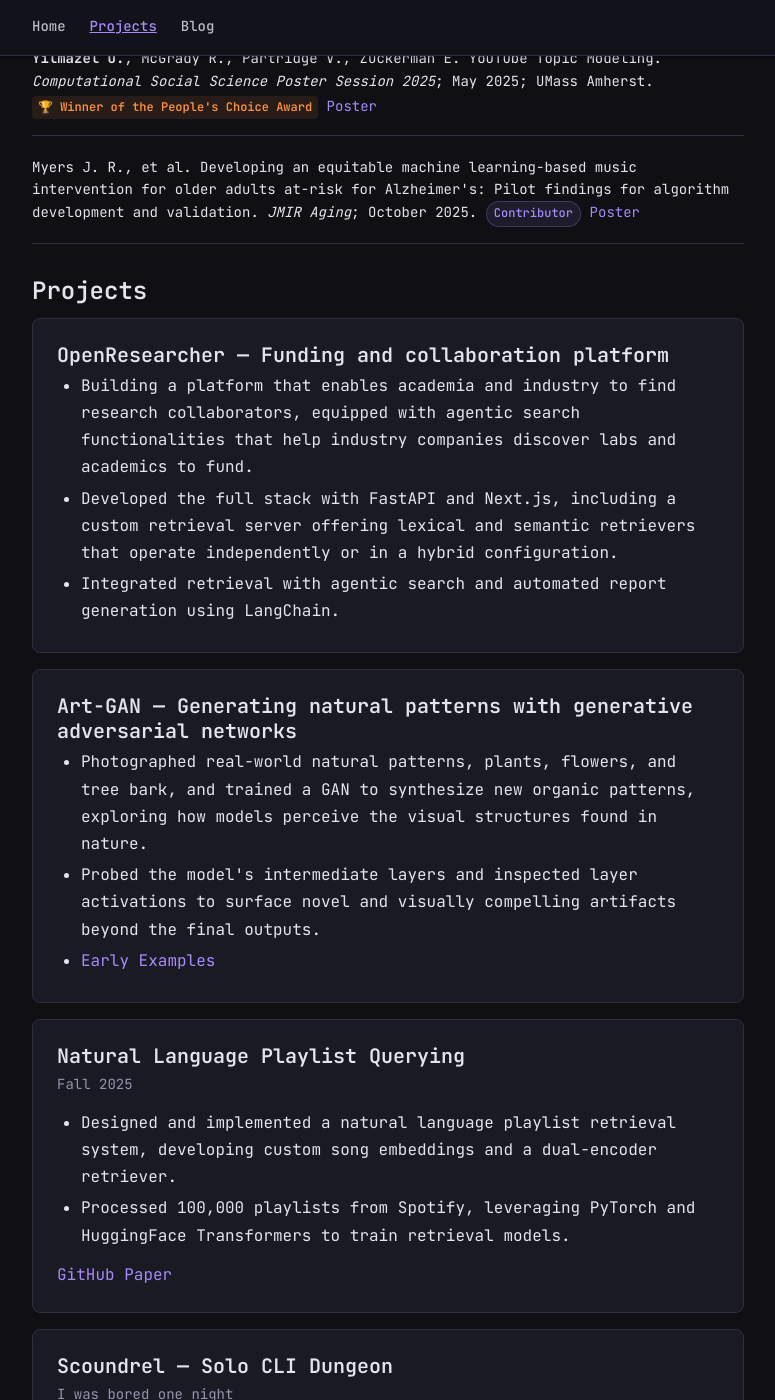
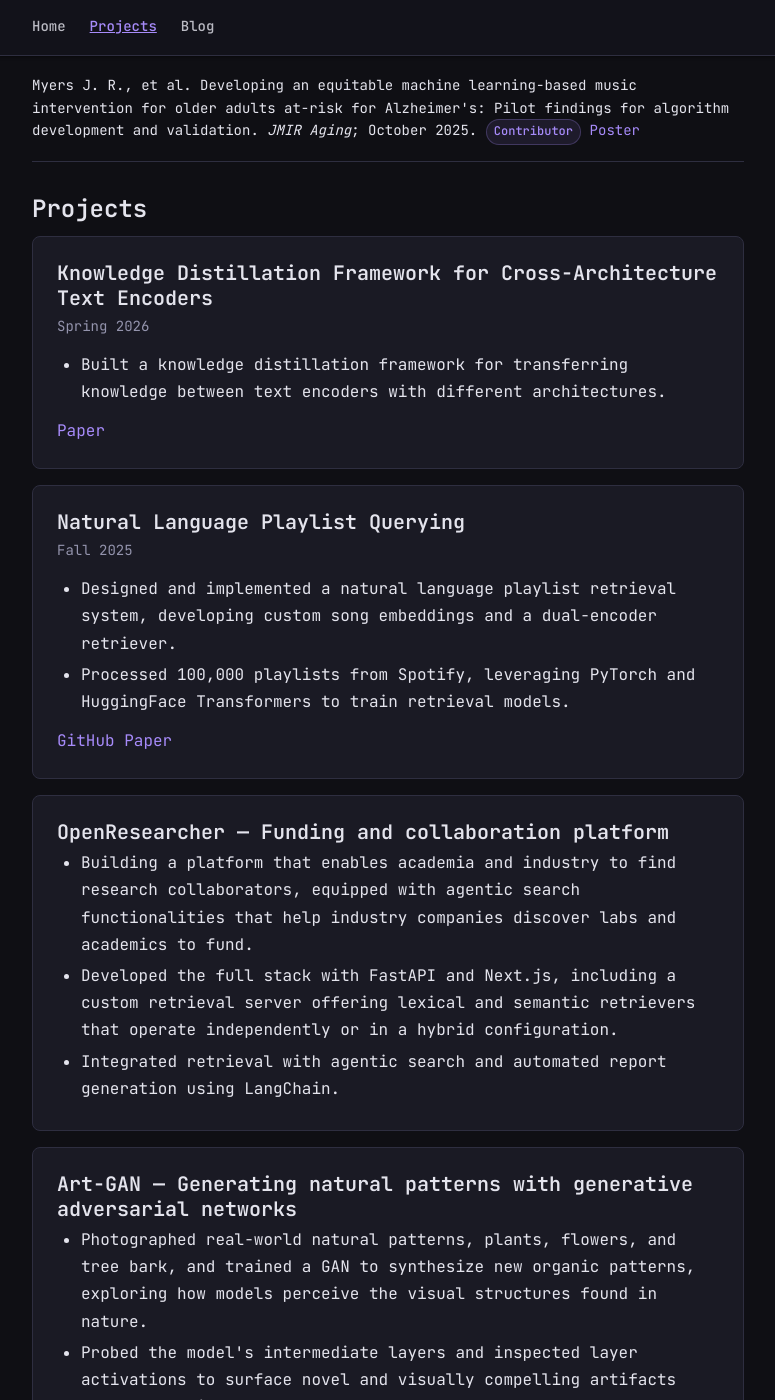
Before and after one commit to oz03-hub/oz03-hub.github.io, a Jekyll site: the page built from projects.md, in a window 1280 px wide and 1400 px high, scrolled down 1051 px. Shown: the whole window, without its empty margins (252-1027 px from the left). Built offline with Jekyll 4.4.1, drawn with Linux system fonts in a browser that asks for light colours; some of the changed text lies outside the part shown.

Commit message:
projects reorganize

```diff
--- a/projects.md
+++ b/projects.md
@@ -26,9 +26,6 @@ Currently optimizing retrieval models for AI-agent consumption, addressing how a
     Senapati R., Druck G., Zeng C., Fatima F., Rastogi R., <strong>Yilmazel O.</strong> Does Retrieval Augmented Generation Collapse When It Retrieves AI-Generated Documents? <em>Grounding Language Models: Learning Faithfully and Efficiently (GroundLM) @ EMNLP</em>; 2026. <a href="https://openreview.net/forum?id=JHwIkYmtxb">openreview.net/forum?id=JHwIkYmtxb</a>
   </li>
   <li>
-    <strong>Yilmazel O.</strong>, Epshtein J., Lam P. Knowledge Distillation Framework for Cross-Architecture Text Encoders. 2026; preprint. <a href="/public/papers/KnowledgeDistillationFramework.pdf">Preprint (PDF)</a>
-  </li>
-  <li>
     <strong>Yilmazel O.</strong>, Zhu A., Navarrete P., Pogorelov S., Partridge V. iNatator: Obtaining Expert Feedback on Species Ranges. <em>New England Computer Vision Workshop (NECV)</em>; November 2024; Yale University, New Haven.
     <a href="/public/posters/inatatorposter.pdf">Poster</a>
   </li>
@@ -45,6 +42,29 @@ Currently optimizing retrieval models for AI-agent consumption, addressing how a
 
 
 ## Projects
+<div class="project-card">
+  <h3 class="project-title">Knowledge Distillation Framework for Cross-Architecture Text Encoders</h3>
+  <p class="project-date">Spring 2026</p>
+  <ul>
+    <li>Built a knowledge distillation framework for transferring knowledge between text encoders with different architectures.</li>
+  </ul>
+  <p style="margin-top: 0.75rem; margin-bottom: 0;">
+    <a href="/public/papers/KnowledgeDistillationFramework.pdf">Paper</a>
+  </p>
+</div>
+
+<div class="project-card">
+  <h3 class="project-title">Natural Language Playlist Querying</h3>
+  <p class="project-date">Fall 2025</p>
+  <ul>
+    <li>Designed and implemented a natural language playlist retrieval system, developing custom song embeddings and a dual-encoder retriever.</li>
+    <li>Processed 100,000 playlists from Spotify, leveraging PyTorch and HuggingFace Transformers to train retrieval models.</li>
+  </ul>
+  <p style="margin-top: 0.75rem; margin-bottom: 0;">
+    <a href="https://github.com/oz03-hub/spotify-final" target="_blank" rel="noopener">GitHub</a>
+    <a href="/public/papers/coldstartmpd.pdf">Paper</a>
+  </p>
+</div>
 
 <div class="project-card">
   <h3 class="project-title">OpenResearcher — Funding and collaboration platform</h3>
@@ -62,19 +82,6 @@ Currently optimizing retrieval models for AI-agent consumption, addressing how a
     <li>Probed the model's intermediate layers and inspected layer activations to surface novel and visually compelling artifacts beyond the final outputs.</li>
     <li><a href="/public/images/ganart_early.png">Early Examples</a></li>
   </ul>
-</div>
-
-<div class="project-card">
-  <h3 class="project-title">Natural Language Playlist Querying</h3>
-  <p class="project-date">Fall 2025</p>
-  <ul>
-    <li>Designed and implemented a natural language playlist retrieval system, developing custom song embeddings and a dual-encoder retriever.</li>
-    <li>Processed 100,000 playlists from Spotify, leveraging PyTorch and HuggingFace Transformers to train retrieval models.</li>
-  </ul>
-  <p style="margin-top: 0.75rem; margin-bottom: 0;">
-    <a href="https://github.com/oz03-hub/spotify-final" target="_blank" rel="noopener">GitHub</a>
-    <a href="/public/papers/coldstartmpd.pdf">Paper</a>
-  </p>
 </div>
 
 <div class="project-card">
```
Also changed, not shown: 2 other files.
